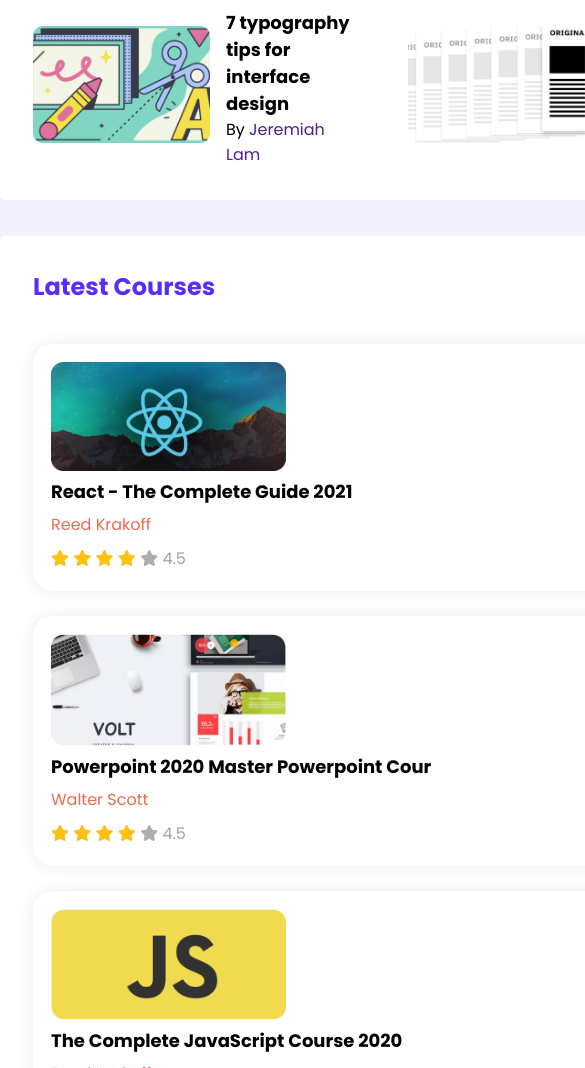
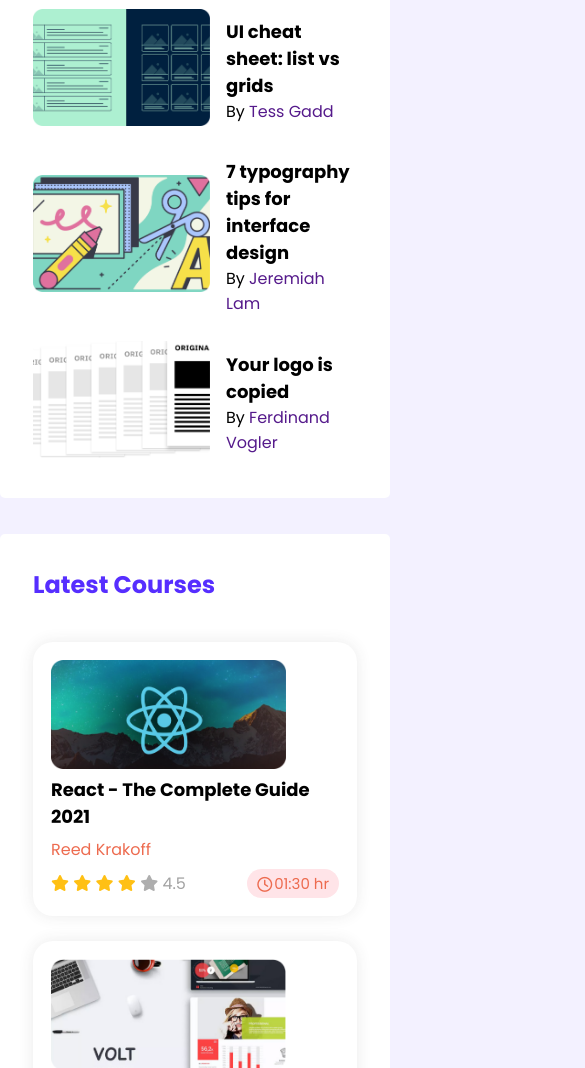
Before and after one commit to anikbhaya/leader-board, a plain HTML site: page index.html in a window 390 px wide. Shown: the part 932-2000 px from the top of the page, 585 px wide, since content can reach past the window. Drawn offline with Linux system fonts and the light colour scheme.

Commit message:
Responsiveness Fixed

```diff
--- a/Styles/styles.css
+++ b/Styles/styles.css
@@ -9,12 +9,14 @@
 
 *{
     padding: 0;
-    margin: 0
+    margin: 0;
+    box-sizing: border-box;
 }
+
 
 /* Utilities */
 .container{
-    width: 870px;
+    max-width: 1100px;
     margin: auto;
 }
 
@@ -52,6 +54,7 @@ body{
 /* Header */
 header{
     background: var(--primary-color);
+    padding: 0 33px;
 }
 
 header .container{
@@ -236,7 +239,26 @@ header .container{
 
 @media screen and (max-width: 767px){
     .container{
-        width: 700px;
+
+    }
+
+    .players{
+        grid-template-columns: 1fr;
+    }
+
+    .courses{
+        grid-template-columns: 1fr;
+        grid-row-gap: 25px;
+    }
+
+    .top-blog{
+        grid-template-columns: 1fr;
+    }
+}
+
+
+@media screen and (min-width: 768px) and (max-width:1023px) {
+    .container{
     }
 
     .players{
@@ -248,19 +270,3 @@ header .container{
         grid-row-gap: 25px;
     }
 }
-
-
-@media screen and (min-width: 768px) and (max-width:1023px) {
-    .container{
-        width: 700px;
-    }
-
-    .players{
-        grid-template-columns: 1fr;
-    }
-
-    .courses{
-        grid-template-columns: 1fr;
-        grid-row-gap: 25px;
-    }
-}
```
